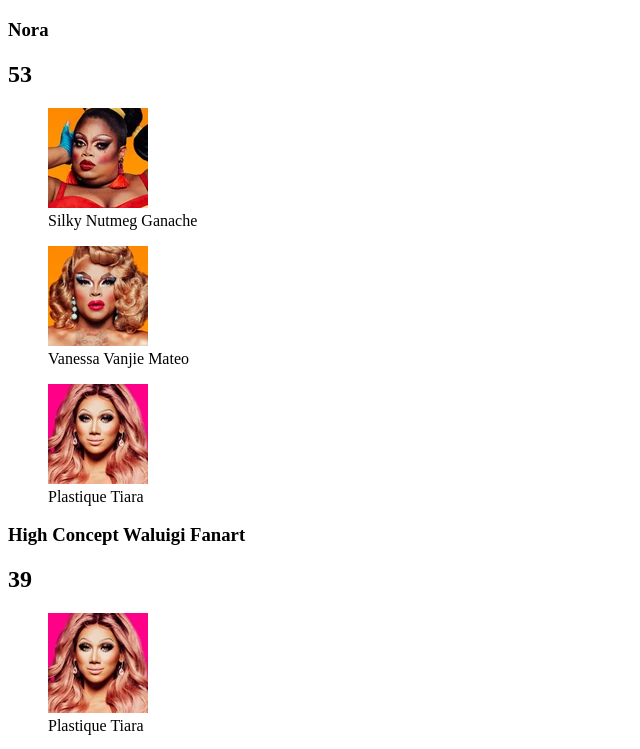
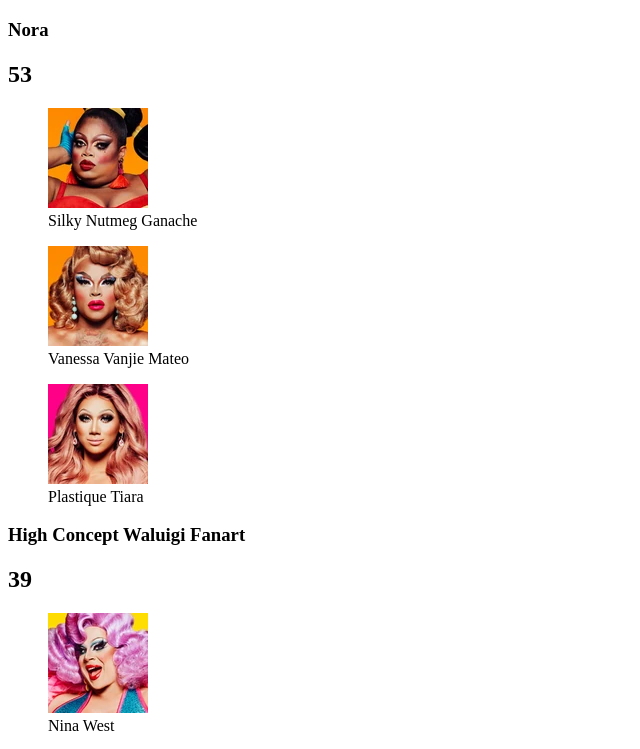
Before and after one commit to kimthompson/drag-race-fantasy, a Vue app: page / in a window 1280 px wide. Shown: the top 749 px of the page, without its empty margins (0-640 px from the left). Built offline with nearby package versions, Linux system fonts and the light colour scheme; the HTML template or start-up script is replaced by a standard one.

Commit message:
updated draft

```diff
--- a/package.json
+++ b/package.json
@@ -17,7 +17,6 @@
   "dependencies": {
     "axios": "^0.18.0",
     "csvtojson": "^2.0.8",
-    "phantomjs-prebuilt": "^2.1.16",
     "vue": "^2.6.8",
     "vue-hot-reload-api": "^2.3.3"
   },
--- a/src/data/dead-queens.js
+++ b/src/data/dead-queens.js
@@ -4,5 +4,6 @@ export const deadQueens = [
   "Honey Davenport",
   "Mercedes Iman Diamond",
   "Ariel Versace",
-  "Scarlet Envy"
+  "Scarlet Envy",
+  "Ra'jah D. O'Hara"
 ]
--- a/src/data/leaderboard.json
+++ b/src/data/leaderboard.json
@@ -1,9 +1,9 @@
 [
-{"Username":"KimicalBurn","First Queen":"Brooke Lynn Hytes","Second Queen":"Nina West","Third Queen":"Vanessa Vanjie Mateo","The Bitch":"Nina West","Ep":{"8":"0"," 1-3 Total":"17"," 4 & 5 Total":"7"," 6":"0"," 7":"6"},"Total":"30"},
-{"Username":"High Concept Waluigi Fanart","First Queen":"Plastique Tiara","Second Queen":"A'keria C. Davenport","Third Queen":"Silky Nutmeg Ganache","The Bitch":"Silky Nutmeg Ganache","Ep":{"8":"20"," 1-3 Total":"8"," 4 & 5 Total":"7"," 6":"0"," 7":"4"},"Total":"39"},
-{"Username":"Regina George","First Queen":"Honey Davenport","Second Queen":"Brooke Lynn Hytes","Third Queen":"Scarlet Envy","The Bitch":"Scarlet Envy","Ep":{"8":"0"," 1-3 Total":"5"," 4 & 5 Total":"13"," 6":"-10"," 7":"0"},"Total":"8"},
-{"Username":"Matt","First Queen":"Honey Davenport","Second Queen":"Mercedes Iman Diamond","Third Queen":"Scarlet Envy","The Bitch":"Honey Davenport","Ep":{"8":"0"," 1-3 Total":"-19"," 4 & 5 Total":"-7"," 6":"-10"," 7":"0"},"Total":"-36"},
-{"Username":"Generica","First Queen":"Yvie Oddly","Second Queen":"Brooke Lynn Hytes","Third Queen":"Vanessa Vanjie Mateo","The Bitch":"Yvie Oddly","Ep":{"8":"-6"," 1-3 Total":"21"," 4 & 5 Total":"7"," 6":"0"," 7":"0"},"Total":"22"},
-{"Username":"Emily K","First Queen":"Silky Nutmeg Ganache","Second Queen":"Yvie Oddly","Third Queen":"Brooke Lynn Hytes","The Bitch":"Yvie Oddly","Ep":{"8":"4"," 1-3 Total":"16"," 4 & 5 Total":"14"," 6":"0"," 7":"0"},"Total":"34"},
-{"Username":"Nora","First Queen":"Silky Nutmeg Ganache","Second Queen":"Vanessa Vanjie Mateo","Third Queen":"Plastique Tiara","The Bitch":"Silky Nutmeg Ganache","Ep":{"8":"20"," 1-3 Total":"9"," 4 & 5 Total":"14"," 6":"3"," 7":"7"},"Total":"53"}
+{"Username":"KimicalBurn","First Queen":"Brooke Lynn Hytes","Second Queen":"Nina West","Third Queen":"Vanessa Vanjie Mateo","The Bitch":"Nina West","Ep":{"8":"0"," 1-3 Total":"17"," 4 & 5 Total":"7"," 6":"0"," 7":"6"," 9":"3"},"Total":"33"},
+{"Username":"High Concept Waluigi Fanart","First Queen":"Nina West","Second Queen":"A'keria C. Davenport","Third Queen":"Silky Nutmeg Ganache","The Bitch":"Silky Nutmeg Ganache","Ep":{"8":"20"," 1-3 Total":"8"," 4 & 5 Total":"7"," 6":"0"," 7":"4"," 9":"0"},"Total":"39"},
+{"Username":"Regina George","First Queen":"Honey Davenport","Second Queen":"Brooke Lynn Hytes","Third Queen":"Scarlet Envy","The Bitch":"Scarlet Envy","Ep":{"8":"0"," 1-3 Total":"5"," 4 & 5 Total":"13"," 6":"-10"," 7":"0"," 9":"3"},"Total":"11"},
+{"Username":"Matt","First Queen":"Honey Davenport","Second Queen":"Mercedes Iman Diamond","Third Queen":"Scarlet Envy","The Bitch":"Honey Davenport","Ep":{"8":"0"," 1-3 Total":"-19"," 4 & 5 Total":"-7"," 6":"-10"," 7":"0"," 9":"0"},"Total":"-36"},
+{"Username":"Generica","First Queen":"Yvie Oddly","Second Queen":"Brooke Lynn Hytes","Third Queen":"Vanessa Vanjie Mateo","The Bitch":"Yvie Oddly","Ep":{"8":"-6"," 1-3 Total":"21"," 4 & 5 Total":"7"," 6":"0"," 7":"0"," 9":"3"},"Total":"25"},
+{"Username":"Emily K","First Queen":"Silky Nutmeg Ganache","Second Queen":"Yvie Oddly","Third Queen":"Brooke Lynn Hytes","The Bitch":"Yvie Oddly","Ep":{"8":"4"," 1-3 Total":"16"," 4 & 5 Total":"14"," 6":"0"," 7":"0"," 9":"3"},"Total":"37"},
+{"Username":"Nora","First Queen":"Silky Nutmeg Ganache","Second Queen":"Vanessa Vanjie Mateo","Third Queen":"Plastique Tiara","The Bitch":"Silky Nutmeg Ganache","Ep":{"8":"20"," 1-3 Total":"9"," 4 & 5 Total":"14"," 6":"3"," 7":"7"," 9":"0"},"Total":"53"}
 ]
--- a/src/data/log.json
+++ b/src/data/log.json
@@ -59,5 +59,6 @@
 {"Episode":"8","Queen":"Brooke Lynn Hytes","Tag":"#bottom","Points":"-5"},
 {"Episode":"8","Queen":"Yvie Oddly","Tag":"#bottom","Points":"-5"},
 {"Episode":"8","Queen":"Brooke Lynn Hytes","Tag":"#shantay","Points":"2"},
-{"Episode":"8","Queen":"Yvie Oddly","Tag":"#shantay","Points":"2"}
+{"Episode":"8","Queen":"Yvie Oddly","Tag":"#shantay","Points":"2"},
+{"Episode":"9","Queen":"Brooke Lynn Hytes","Tag":"#mini","Points":"3"}
 ]
```
Also changed, not shown: 4 other files (tests, documents, lock files or other folders).
